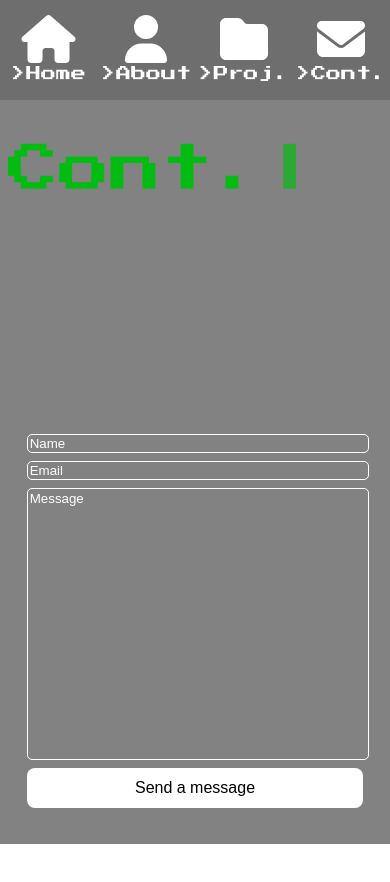
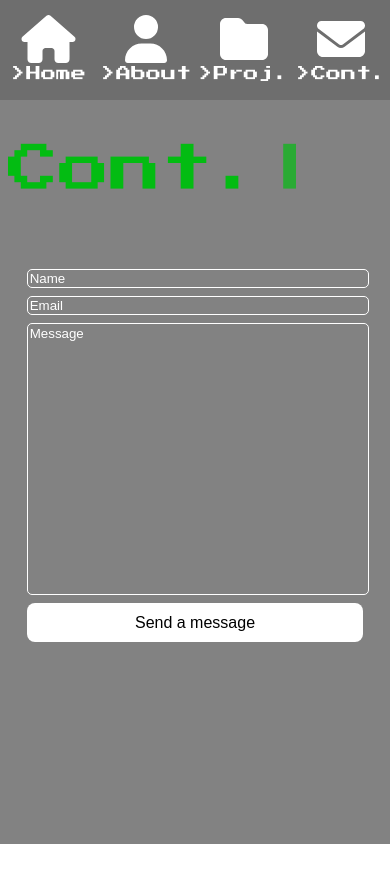
Before and after one commit to jochent-dev/jt_portfolio, a React (Vite) app: page /contact in a window 390 px wide. Shown: the top 882 px of the page. Built offline with nearby package versions, Linux system fonts and the light colour scheme; a web font is replaced by a local one.

Commit message:
mobile view issue fix

```diff
--- a/src/components/contact/index.css
+++ b/src/components/contact/index.css
@@ -58,9 +58,13 @@ textarea{
    }
    .contact_form{
     width: 90%;
+    padding-top: 70px;
    }
    .contact_btn{
     background-color: white;
     color: black;
    }
+   .contact_main{
+    align-items:self-start;
+   }
 }
--- a/src/components/home/index.css
+++ b/src/components/home/index.css
@@ -60,7 +60,9 @@ img{
     .main{
         flex-direction: column;
     }
-    .right_container > h2{
+    .right_container h2{
         color: white;
+        font-size: 20px;
+        margin-top: 8%;
     }
 }
```
